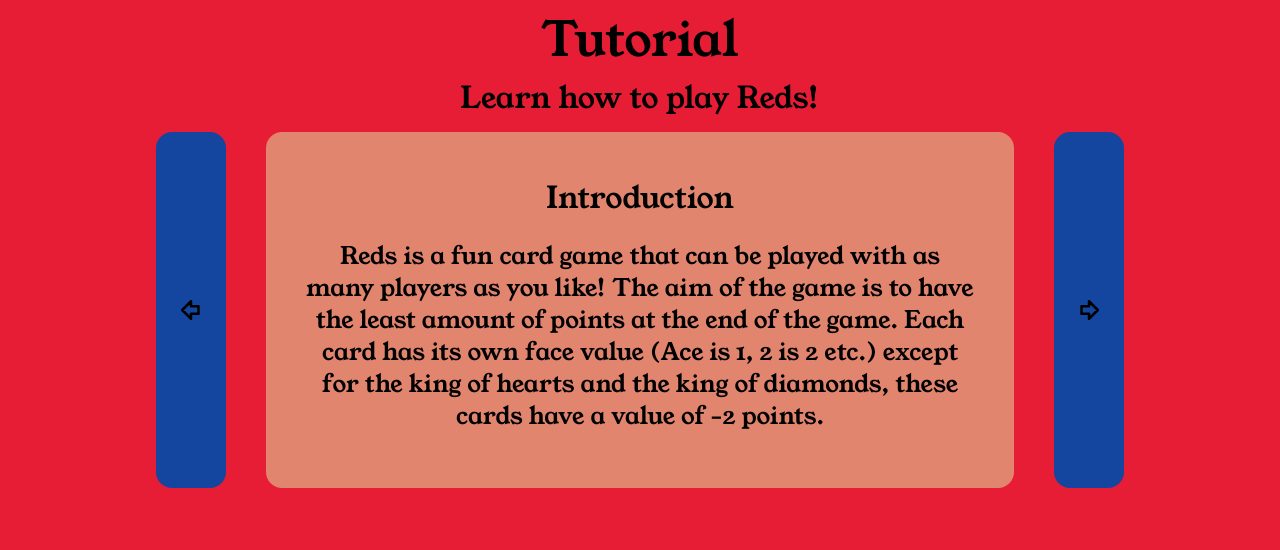
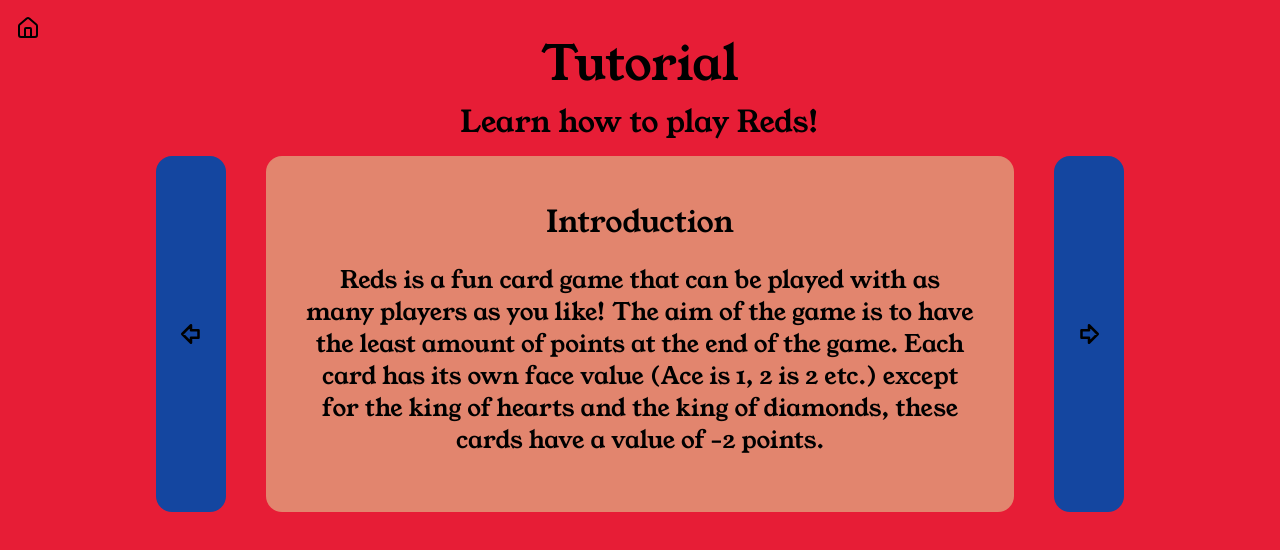
Before and after one commit to Spacexplorer11/Reds, a SvelteKit app: page /tutorial in a window 1280 px wide. Shown: the top 550 px of the page. Built offline with nearby package versions, Linux system fonts and the light colour scheme.

Commit message:
Added a home button to the tutorial page - REDS-16
Signed-off-by: Akaalroop Singh <akaal@akaalroop.com>

```diff
--- a/src/routes/tutorial/+page.svelte
+++ b/src/routes/tutorial/+page.svelte
@@ -1,11 +1,12 @@
 <script>
-	import { ArrowBigLeft, ArrowBigRight } from '@lucide/svelte';
+	import { ArrowBigLeft, ArrowBigRight, House } from '@lucide/svelte';
 	import steps from '$lib/tutorial';
 	let step = $state(1);
 	let stepJSON = $derived(steps[step - 1]);
 </script>
 
 <div class="@container mx-auto flex flex-col p-4 text-center text-black">
+	<a href="/" class="-top-2.5 left-0.5 max-w-fit"><House /></a>
 	<h1 class="text-4xl md:text-5xl">Tutorial</h1>
 	<h2 class="my-4 text-2xl md:text-3xl">Learn how to play Reds!</h2>
 	<main class="@container/main flex flex-row justify-center gap-10">
```
